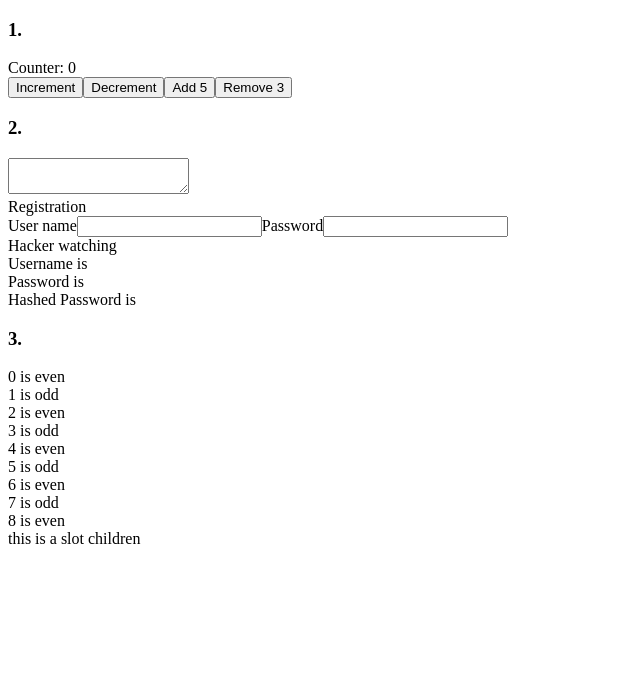
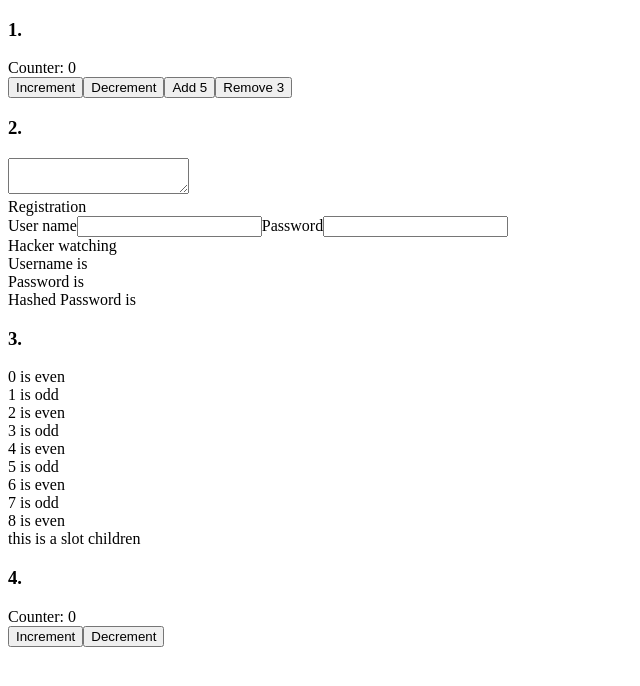
Before and after one commit to nickwang0808/learn-vue, a Vue app: page / in a window 1280 px wide. Shown: the top 686 px of the page, without its empty margins (0-640 px from the left). Built offline with nearby package versions, Linux system fonts and the light colour scheme.

Commit message:
Provider and injection in vuejs

```diff
--- a/src/1-state-and-effects/BasicState.vue
+++ b/src/1-state-and-effects/BasicState.vue
@@ -7,7 +7,7 @@ function changeCountBy(changeBy: number) {
   count.value += changeBy
 }
 
-watch(count, (prev) => {
+watch([count], (prev) => {
   console.log(`prevcount is ${prev}`)
   console.log(`new count is ${count.value}`)
 })
--- /dev/null
+++ b/src/4-provide-inject/InjectedChild.vue
@@ -0,0 +1,18 @@
+<script setup lang="ts">
+import { inject } from 'vue'
+
+const count = inject<number>('count')
+const increment = inject<() => void>("increment")
+const decrement = inject<() => void>("decrement")
+</script>
+
+<template>
+  <div>Counter: {{ count }}</div>
+
+  <button @click="increment">Increment</button>
+  <button @click="decrement">Decrement</button>
+</template>
+
+<style scoped>
+
+</style>
--- /dev/null
+++ b/src/4-provide-inject/ProviderParent.vue
@@ -0,0 +1,17 @@
+<script setup lang="ts">
+import InjectedChild from '@/4-provide-inject/InjectedChild.vue'
+import { provide, ref } from 'vue'
+
+const counter = ref(0)
+
+provide('count', counter)
+provide('increment', () => counter.value++)
+provide('decrement', () => counter.value--)
+
+</script>
+
+<template>
+  <InjectedChild />
+</template>
+
+<style scoped></style>
--- a/src/App.vue
+++ b/src/App.vue
@@ -4,6 +4,7 @@ import BasicParent from '@/2-props-input-control/BasicParent.vue'
 import ScratchPad from '@/2-props-input-control/ScratchPad.vue'
 import IfAndFor from '@/3-rendering/IfAndFor.vue'
 import TrySlots from '@/3-rendering/TrySlots.vue'
+import ProviderParent from '@/4-provide-inject/ProviderParent.vue'
 </script>
 
 <template>
@@ -20,6 +21,8 @@ import TrySlots from '@/3-rendering/TrySlots.vue'
     <div>this is a slot children</div>
   </TrySlots>
 
+  <h3>4.</h3>
+  <ProviderParent />
 </template>
 
 <style scoped></style>
```
